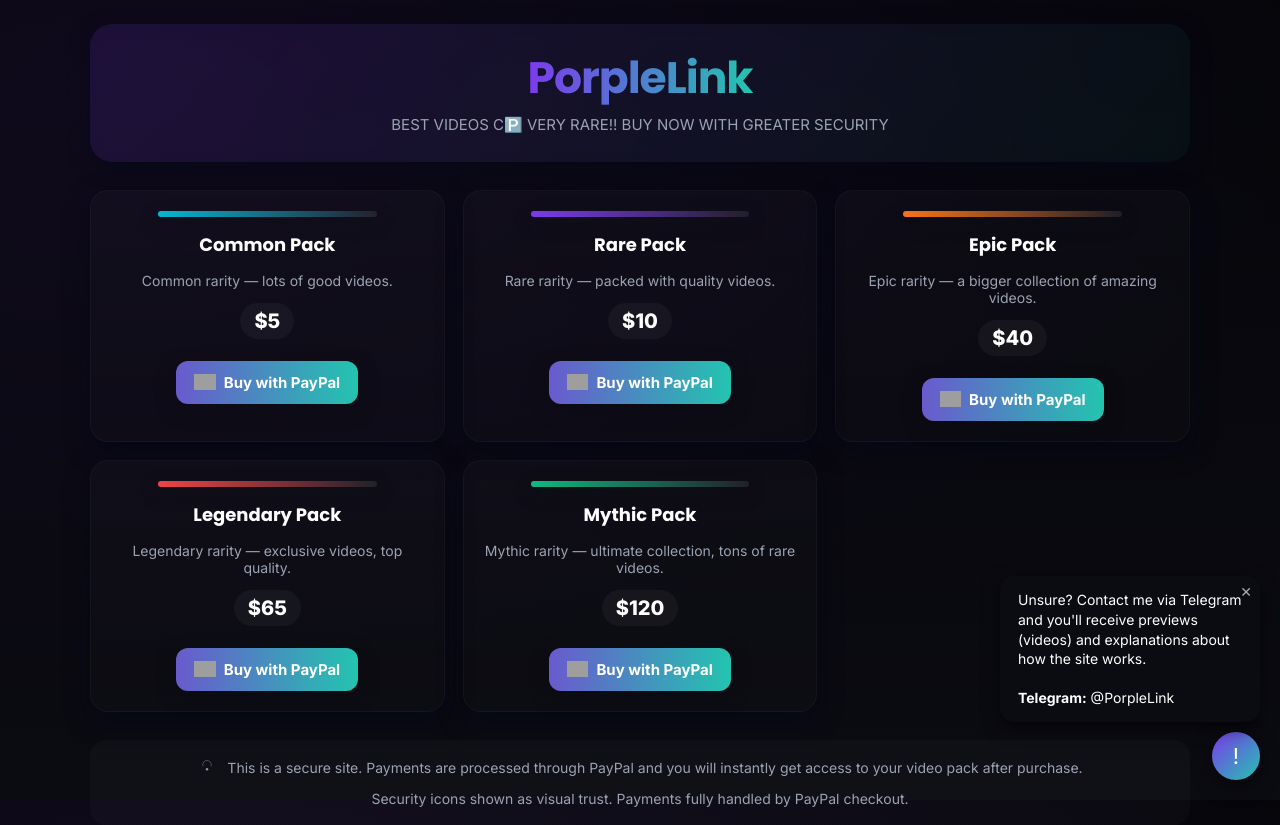
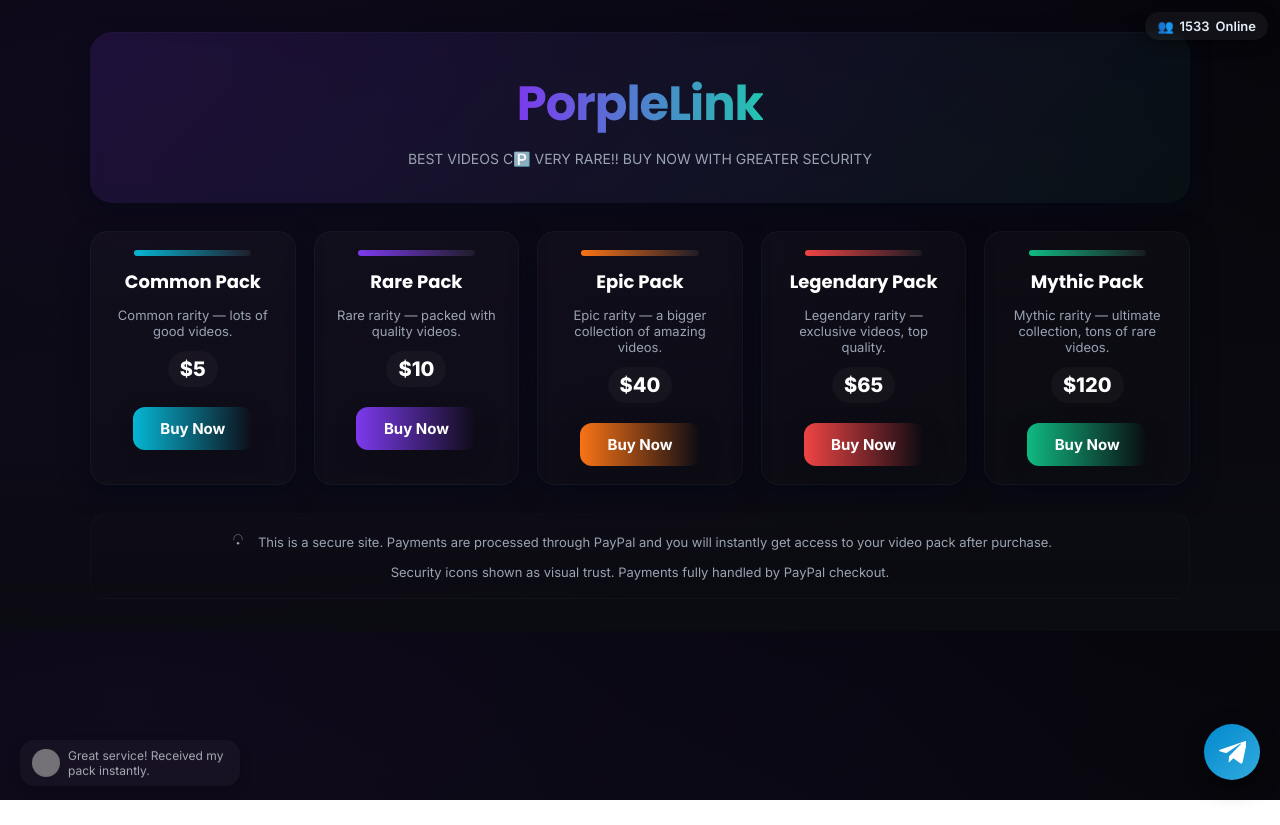
Before and after one commit to Kiodeev/Dev-kio.site, a plain HTML site: page index.html in a window 1280 px wide. After the commit the page ends 800 px from the top, so only its background shows below. Drawn offline with Linux system fonts and the light colour scheme; grey boxes are pictures that could not be loaded.

Commit message:
Update index.html

```diff
--- a/index.html
+++ b/index.html
@@ -16,134 +16,90 @@
       --surface:#0b0b12;
       --muted:#9aa3b2;
       --accent-1:#7C3AED;
-      --glass: rgba(255,255,255,0.04);
-      --card-radius: 18px;
-      --max-width: 1100px;
-      --gap: 18px;
+      --card-radius:18px;
+      --max-width:1100px;
+      --gap:18px;
     }
 
-    *{box-sizing:border-box;margin:0;padding:0}
-    html,body{height:100%}
+    *{box-sizing:border-box}
     body{
-      font-family:Inter, system-ui, sans-serif;
+      margin:0;font-family:Inter,system-ui;
       background: radial-gradient(1200px 600px at 10% 10%, rgba(124,58,237,0.08), transparent),
                   linear-gradient(180deg,#05050a 0%, #0b0b12 100%);
       color:#e6eef8;
-      display:flex;justify-content:center;padding:24px 16px;
+      display:flex;justify-content:center;padding:32px 20px;
     }
 
-    .container{
-      width:100%;max-width:var(--max-width);
-      display:flex;flex-direction:column;gap:28px;align-items:center;
+    .container{width:100%;max-width:var(--max-width);display:flex;flex-direction:column;gap:28px;align-items:center;}
+
+    header{
+      width:100%;background:linear-gradient(135deg,rgba(124,58,237,0.14),rgba(16,185,129,0.06));
+      border-radius:22px;padding:36px 28px;
+      display:flex;flex-direction:column;align-items:center;gap:10px;
+      box-shadow:0 6px 20px rgba(2,6,23,0.6), inset 0 1px 0 rgba(255,255,255,0.02);
+      backdrop-filter:blur(6px);
     }
 
-    /* Header */
-    header{
-      width:100%;
-      background: linear-gradient(135deg, rgba(124,58,237,0.14), rgba(16,185,129,0.06));
-      border-radius:22px;padding:28px 16px;
-      display:flex;flex-direction:column;align-items:center;gap:10px;
-      box-shadow: 0 6px 20px rgba(2,6,23,0.6);
-      backdrop-filter: blur(6px);
+    .brand{font-family:Poppins;font-weight:800;font-size:clamp(28px,6vw,48px);letter-spacing:-1px;
+      background:linear-gradient(90deg,var(--accent-1),#23c4b0);-webkit-background-clip:text;color:transparent;text-align:center;}
+    .tagline{color:var(--muted);font-size:14px;text-align:center;max-width:820px;}
+
+    .grid{width:100%;display:grid;gap:var(--gap);grid-template-columns:repeat(1,1fr);}
+    @media(min-width:700px){.grid{grid-template-columns:repeat(3,1fr)}}
+    @media(min-width:1100px){.grid{grid-template-columns:repeat(5,1fr)}}
+
+    .card{background:linear-gradient(180deg,rgba(255,255,255,0.02),rgba(255,255,255,0.01));
+      border-radius:var(--card-radius);padding:18px;display:flex;flex-direction:column;align-items:center;gap:12px;
+      box-shadow:0 8px 24px rgba(2,6,23,0.6);border:1px solid rgba(255,255,255,0.03);
+      transition:transform .25s ease,box-shadow .25s ease;}
+    .card:hover{transform:translateY(-8px);box-shadow:0 18px 40px rgba(15,20,40,0.6);}
+    .card .size{font-family:Poppins;font-size:18px;font-weight:700;color:#fff;text-align:center;}
+    .card .desc{color:var(--muted);font-size:13px;text-align:center;}
+    .price{font-weight:800;font-size:20px;color:#fff;padding:6px 12px;border-radius:999px;background:rgba(255,255,255,0.03);}
+    .buy{display:inline-block;margin-top:8px;padding:12px 18px;border-radius:12px;font-weight:700;text-decoration:none;text-align:center;
+      font-size:15px;min-width:120px;transition:transform .15s ease,box-shadow .15s ease;
+      box-shadow:0 6px 18px rgba(11,12,20,0.6);background:linear-gradient(90deg,var(--accent),rgba(0,0,0,0.1));color:#fff;}
+    .buy:hover{box-shadow:0 12px 30px rgba(2,6,23,0.6);transform:translateY(-4px);}
+    .c-1{--accent:#06b6d4}.c-2{--accent:#7c3aed}.c-3{--accent:#f97316}.c-4{--accent:#ef4444}.c-5{--accent:#10b981}
+    .accent-bar{height:6px;width:70%;border-radius:999px;background:linear-gradient(90deg,var(--accent),rgba(255,255,255,0.06));}
+
+    footer{width:100%;display:flex;flex-direction:column;gap:12px;align-items:center;padding:18px 22px;border-radius:16px;
+      background:linear-gradient(180deg,rgba(255,255,255,0.01),transparent);color:var(--muted);font-size:14px;
+      border:1px solid rgba(255,255,255,0.02);}
+    .trust{display:flex;gap:10px;align-items:center;flex-wrap:wrap;justify-content:center;}
+    .trust svg{width:20px;height:20px;opacity:0.95}
+    .small{font-size:13px;color:var(--muted)}
+
+    /* Visitor Counter */
+    #visitor-counter{
+      position:fixed;top:12px;right:12px;background:rgba(255,255,255,0.05);
+      border-radius:20px;padding:6px 12px;font-size:13px;font-weight:600;display:flex;align-items:center;gap:6px;
+      box-shadow:0 4px 14px rgba(0,0,0,0.4);backdrop-filter:blur(6px);
     }
 
-    .brand{
-      font-family:Poppins, Inter, sans-serif;
-      font-weight:800;
-      font-size:clamp(24px,6vw,44px);
-      letter-spacing:-1px;
-      background: linear-gradient(90deg,var(--accent-1), #23c4b0);
-      -webkit-background-clip:text;background-clip:text;color:transparent;
-      text-align:center;
-      line-height:1.2;
+    /* Telegram Button */
+    #telegram-btn{
+      position:fixed;bottom:20px;right:20px;width:56px;height:56px;
+      border-radius:50%;background:linear-gradient(135deg,#0088cc,#34ace0);
+      display:flex;align-items:center;justify-content:center;box-shadow:0 8px 20px rgba(0,0,0,0.5);
+      transition:transform .2s ease;z-index:20;
     }
+    #telegram-btn:hover{transform:scale(1.1);}
+    #telegram-btn svg{width:28px;height:28px;fill:#fff;}
 
-    .tagline{
-      color:var(--muted);
-      font-size:clamp(12px,2.5vw,15px);
-      text-align:center;
-      max-width:800px;
+    /* Testimonials */
+    #testimonials{
+      position:fixed;bottom:20px;left:20px;display:flex;flex-direction:column;gap:8px;z-index:15;
     }
-
-    /* Grid */
-    .grid{
-      width:100%;display:grid;gap:var(--gap);
-      grid-template-columns: repeat(1,1fr);
+    .testimonial{
+      display:flex;align-items:center;gap:8px;
+      background:rgba(255,255,255,0.05);padding:8px 12px;
+      border-radius:14px;font-size:12px;max-width:220px;
+      box-shadow:0 4px 12px rgba(0,0,0,0.4);backdrop-filter:blur(6px);
+      opacity:0;transform:translateY(20px);transition:all .5s ease;
     }
-    @media(min-width:700px){ .grid{grid-template-columns: repeat(2,1fr);} }
-    @media(min-width:1000px){ .grid{grid-template-columns: repeat(3,1fr);} }
-
-    /* Cards */
-    .card{
-      background:linear-gradient(180deg,rgba(255,255,255,0.02),rgba(255,255,255,0.01));
-      border-radius:var(--card-radius);
-      padding:20px;display:flex;flex-direction:column;align-items:center;gap:14px;
-      box-shadow:0 8px 24px rgba(2,6,23,0.6);
-      border:1px solid rgba(255,255,255,0.03);
-      transition:transform .25s ease, box-shadow .25s ease;
-    }
-    .card:hover{transform:translateY(-6px);box-shadow:0 14px 34px rgba(15,20,40,0.6);}
-    .card .size{font-family:Poppins;font-size:18px;font-weight:700;color:#fff;text-align:center;}
-    .card .desc{color:var(--muted);font-size:14px;text-align:center;}
-    .price{font-weight:800;font-size:20px;color:#fff;padding:6px 14px;border-radius:999px;background:rgba(255,255,255,0.04);}
-
-    .buy{
-      display:flex;align-items:center;justify-content:center;gap:8px;
-      margin-top:8px;padding:12px 18px;border-radius:12px;font-weight:700;text-decoration:none;text-align:center;
-      font-size:15px;min-width:160px;transition:all .2s ease;
-      background:linear-gradient(90deg,#6a5acd,#23c4b0);
-      color:#fff;box-shadow:0 6px 18px rgba(11,12,20,0.6);
-    }
-    .buy:hover{transform:translateY(-4px);box-shadow:0 10px 26px rgba(2,6,23,0.7);}
-    .buy img{height:16px;width:auto;}
-
-    /* Accent colors */
-    .c-1{--accent:#06b6d4;}
-    .c-2{--accent:#7c3aed;}
-    .c-3{--accent:#f97316;}
-    .c-4{--accent:#ef4444;}
-    .c-5{--accent:#10b981;}
-
-    .accent-bar{
-      height:6px;width:70%;border-radius:999px;
-      background:linear-gradient(90deg,var(--accent),rgba(255,255,255,0.08));
-      box-shadow:0 6px 16px rgba(14,16,20,0.5);
-    }
-
-    /* Footer */
-    footer{
-      width:100%;display:flex;flex-direction:column;gap:12px;align-items:center;
-      padding:18px 22px;border-radius:16px;background:rgba(255,255,255,0.02);
-      color:var(--muted);font-size:14px;text-align:center;
-    }
-    .trust{display:flex;gap:10px;align-items:center;flex-wrap:wrap;justify-content:center;}
-    .trust svg{width:20px;height:20px;opacity:0.95}
-
-    /* Floating Notice */
-    .notice-bubble{
-      position:fixed;bottom:20px;right:20px;z-index:999;
-      display:flex;flex-direction:column;align-items:flex-end;
-    }
-    .bubble-btn{
-      width:48px;height:48px;border-radius:50%;
-      background:linear-gradient(135deg,#7c3aed,#23c4b0);
-      display:flex;align-items:center;justify-content:center;
-      color:#fff;font-size:22px;cursor:pointer;
-      box-shadow:0 6px 20px rgba(0,0,0,0.5);
-      transition:transform .25s ease;
-    }
-    .bubble-btn:hover{transform:scale(1.08);}
-    .bubble-msg{
-      background:var(--surface);color:#fff;padding:14px 18px;margin-bottom:10px;
-      border-radius:14px;max-width:260px;box-shadow:0 6px 18px rgba(0,0,0,0.6);
-      font-size:14px;line-height:1.4;display:none;position:relative;
-      animation:fadeIn .35s ease forwards;
-    }
-    .bubble-msg.show{display:block;}
-    .bubble-msg .close{
-      position:absolute;top:6px;right:8px;font-size:14px;cursor:pointer;color:#aaa;
-    }
-    @keyframes fadeIn{from{opacity:0;transform:translateY(10px);}to{opacity:1;transform:translateY(0);}}
+    .testimonial.show{opacity:1;transform:translateY(0);}
+    .testimonial img{width:28px;height:28px;border-radius:50%;object-fit:cover;}
   </style>
 </head>
 <body>
@@ -155,91 +111,62 @@
 
     <main style="width:100%;">
       <section class="grid" aria-label="Video Packs">
-        <article class="card c-1">
-          <div class="accent-bar"></div>
-          <div class="size">Common Pack</div>
-          <div class="desc">Common rarity — lots of good videos.</div>
-          <div class="price">$5</div>
-          <a class="buy" href="https://www.paypal.com/cgi-bin/webscr?cmd=_xclick&business=sapopemba28@gmail.com&item_name=Common+Pack&amount=5&currency_code=USD" target="_blank">
-            <img src="https://www.paypalobjects.com/webstatic/mktg/logo/pp_cc_mark_111x69.jpg" alt="PayPal"> Buy with PayPal
-          </a>
-        </article>
-
-        <article class="card c-2">
-          <div class="accent-bar"></div>
-          <div class="size">Rare Pack</div>
-          <div class="desc">Rare rarity — packed with quality videos.</div>
-          <div class="price">$10</div>
-          <a class="buy" href="https://www.paypal.com/cgi-bin/webscr?cmd=_xclick&business=sapopemba28@gmail.com&item_name=Rare+Pack&amount=10&currency_code=USD" target="_blank">
-            <img src="https://www.paypalobjects.com/webstatic/mktg/logo/pp_cc_mark_111x69.jpg" alt="PayPal"> Buy with PayPal
-          </a>
-        </article>
-
-        <article class="card c-3">
-          <div class="accent-bar"></div>
-          <div class="size">Epic Pack</div>
-          <div class="desc">Epic rarity — a bigger collection of amazing videos.</div>
-          <div class="price">$40</div>
-          <a class="buy" href="https://www.paypal.com/cgi-bin/webscr?cmd=_xclick&business=sapopemba28@gmail.com&item_name=Epic+Pack&amount=40&currency_code=USD" target="_blank">
-            <img src="https://www.paypalobjects.com/webstatic/mktg/logo/pp_cc_mark_111x69.jpg" alt="PayPal"> Buy with PayPal
-          </a>
-        </article>
-
-        <article class="card c-4">
-          <div class="accent-bar"></div>
-          <div class="size">Legendary Pack</div>
-          <div class="desc">Legendary rarity — exclusive videos, top quality.</div>
-          <div class="price">$65</div>
-          <a class="buy" href="https://www.paypal.com/cgi-bin/webscr?cmd=_xclick&business=sapopemba28@gmail.com&item_name=Legendary+Pack&amount=65&currency_code=USD" target="_blank">
-            <img src="https://www.paypalobjects.com/webstatic/mktg/logo/pp_cc_mark_111x69.jpg" alt="PayPal"> Buy with PayPal
-          </a>
-        </article>
-
-        <article class="card c-5">
-          <div class="accent-bar"></div>
-          <div class="size">Mythic Pack</div>
-          <div class="desc">Mythic rarity — ultimate collection, tons of rare videos.</div>
-          <div class="price">$120</div>
-          <a class="buy" href="https://www.paypal.com/cgi-bin/webscr?cmd=_xclick&business=sapopemba28@gmail.com&item_name=Mythic+Pack&amount=120&currency_code=USD" target="_blank">
-            <img src="https://www.paypalobjects.com/webstatic/mktg/logo/pp_cc_mark_111x69.jpg" alt="PayPal"> Buy with PayPal
-          </a>
-        </article>
+        <article class="card c-1"><div class="accent-bar"></div><div class="size">Common Pack</div><div class="desc">Common rarity — lots of good videos.</div><div class="price">$5</div><a class="buy" href="https://www.paypal.com/cgi-bin/webscr?cmd=_xclick&business=sapopemba28@gmail.com&item_name=Common+Pack&amount=5&currency_code=USD" target="_blank">Buy Now</a></article>
+        <article class="card c-2"><div class="accent-bar"></div><div class="size">Rare Pack</div><div class="desc">Rare rarity — packed with quality videos.</div><div class="price">$10</div><a class="buy" href="https://www.paypal.com/cgi-bin/webscr?cmd=_xclick&business=sapopemba28@gmail.com&item_name=Rare+Pack&amount=10&currency_code=USD" target="_blank">Buy Now</a></article>
+        <article class="card c-3"><div class="accent-bar"></div><div class="size">Epic Pack</div><div class="desc">Epic rarity — a bigger collection of amazing videos.</div><div class="price">$40</div><a class="buy" href="https://www.paypal.com/cgi-bin/webscr?cmd=_xclick&business=sapopemba28@gmail.com&item_name=Epic+Pack&amount=40&currency_code=USD" target="_blank">Buy Now</a></article>
+        <article class="card c-4"><div class="accent-bar"></div><div class="size">Legendary Pack</div><div class="desc">Legendary rarity — exclusive videos, top quality.</div><div class="price">$65</div><a class="buy" href="https://www.paypal.com/cgi-bin/webscr?cmd=_xclick&business=sapopemba28@gmail.com&item_name=Legendary+Pack&amount=65&currency_code=USD" target="_blank">Buy Now</a></article>
+        <article class="card c-5"><div class="accent-bar"></div><div class="size">Mythic Pack</div><div class="desc">Mythic rarity — ultimate collection, tons of rare videos.</div><div class="price">$120</div><a class="buy" href="https://www.paypal.com/cgi-bin/webscr?cmd=_xclick&business=sapopemba28@gmail.com&item_name=Mythic+Pack&amount=120&currency_code=USD" target="_blank">Buy Now</a></article>
       </section>
     </main>
 
     <footer>
       <div class="trust">
-        <svg viewBox="0 0 24 24" fill="none"><path d="M12 15a1.5 1.5 0 100-3 1.5 1.5 0 000 3z" fill="currentColor" opacity="0.95"></path><path d="M7 10V8a5 5 0 0110 0v2" stroke="currentColor" stroke-width="0.6" opacity="0.9"/></svg>
+        <svg viewBox="0 0 24 24" fill="none"><path d="M12 15a1.5 1.5 0 100-3 1.5 1.5 0 000 3z" fill="currentColor"></path><path d="M7 10V8a5 5 0 0110 0v2" stroke="currentColor" stroke-width="0.6"/></svg>
         <div class="small">This is a secure site. Payments are processed through PayPal and you will instantly get access to your video pack after purchase.</div>
       </div>
       <div class="small">Security icons shown as visual trust. Payments fully handled by PayPal checkout.</div>
     </footer>
   </div>
 
-  <!-- Floating Notice -->
-  <div class="notice-bubble">
-    <div class="bubble-msg" id="notice">
-      <span class="close" onclick="closeNotice()">✕</span>
-      Unsure? Contact me via Telegram and you'll receive previews (videos) and explanations about how the site works.<br><br>
-      <b>Telegram:</b> @PorpleLink
-    </div>
-    <div class="bubble-btn" onclick="toggleNotice()">!</div>
-  </div>
+  <!-- Visitor Counter -->
+  <div id="visitor-counter">👥 <span id="count">1532</span> Online</div>
+
+  <!-- Telegram Button -->
+  <a id="telegram-btn" href="https://t.me/PorpleLink" target="_blank" aria-label="Contact on Telegram">
+    <svg viewBox="0 0 24 24"><path d="M9.5 15.6l-.4 5.2c.6 0 .9-.3 1.2-.7l2.9-2.8 5.9 4.3c1 .5 1.7.2 2-.9l3.6-16.9c.3-1.1-.4-1.5-1.2-1.2L1.7 10.1c-1.1.4-1.1 1-.2 1.3l5.5 1.7L19.1 5c.5-.3.9-.1.6.2"/></svg>
+  </a>
+
+  <!-- Testimonials -->
+  <div id="testimonials"></div>
 
   <script>
-    function toggleNotice(){
-      const msg=document.getElementById("notice");
-      msg.classList.toggle("show");
+    // Fake Visitor Counter
+    let count = 1532;
+    setInterval(()=>{count+=Math.floor(Math.random()*3);document.getElementById("count").textContent=count;},5000);
+
+    // Testimonials rotation
+    const testimonials = [
+      {text:"Great service! Received my pack instantly.", img:"https://randomuser.me/api/portraits/men/32.jpg"},
+      {text:"Fast PayPal checkout, very smooth.", img:"https://randomuser.me/api/portraits/women/45.jpg"},
+      {text:"Highly recommended, worth it!", img:"https://randomuser.me/api/portraits/men/12.jpg"},
+      {text:"Awesome quality videos!", img:"https://randomuser.me/api/portraits/women/26.jpg"}
+    ];
+    let index = 0;
+    function showTestimonial(){
+      const t = testimonials[index];
+      const div = document.createElement("div");
+      div.className="testimonial";
+      div.innerHTML=`<img src="${t.img}" alt=""><span>${t.text}</span>`;
+      document.getElementById("testimonials").appendChild(div);
+      setTimeout(()=>div.classList.add("show"),50);
+      setTimeout(()=>{
+        div.classList.remove("show");
+        setTimeout(()=>div.remove(),500);
+      },5000);
+      index=(index+1)%testimonials.length;
     }
-    function closeNotice(){
-      document.getElementById("notice").classList.remove("show");
-      localStorage.setItem("noticeClosed","true");
-    }
-    window.onload=function(){
-      if(!localStorage.getItem("noticeClosed")){
-        document.getElementById("notice").classList.add("show");
-      }
-    }
+    setInterval(showTestimonial,6000);
+    showTestimonial();
   </script>
 </body>
 </html>
```
